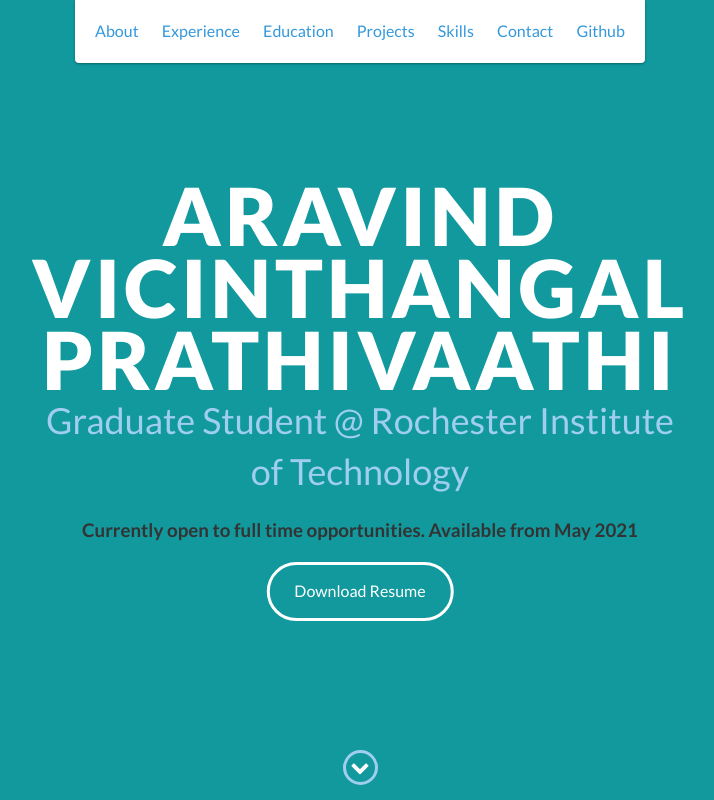
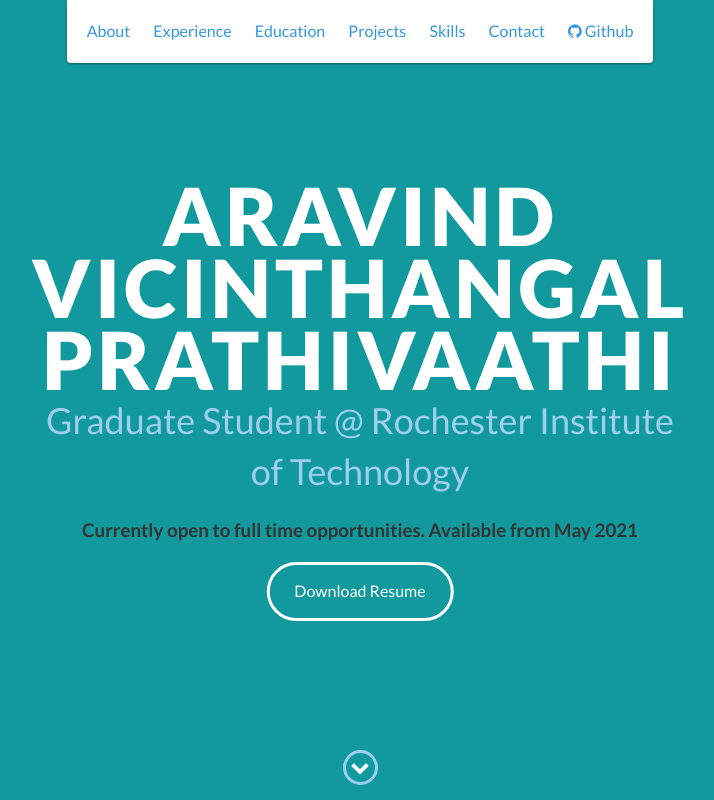
Before and after one commit to VPAravind/Aravind-Vicinthangal-Prathivaathi, a website: page index.html in a window 1280 px wide. Shown: the top 800 px of the page, without its empty margins (280-994 px from the left). Drawn offline with nearby package versions, Linux system fonts and the light colour scheme.

Commit message:
Update index.html

```diff
--- a/index.html
+++ b/index.html
@@ -43,7 +43,7 @@
                 <a href="#contact">Contact</a>
             </li>
 	    <li>
-                <a href="https://www.github.com/VPAravind" target="_blank">Github</a>
+               <a href="https://github.com/VPAravind" target="_blank"><i class="fa fa-github" aria-hidden="true"></i> Github</a>
             </li>
         </ul>
     </header>
```
